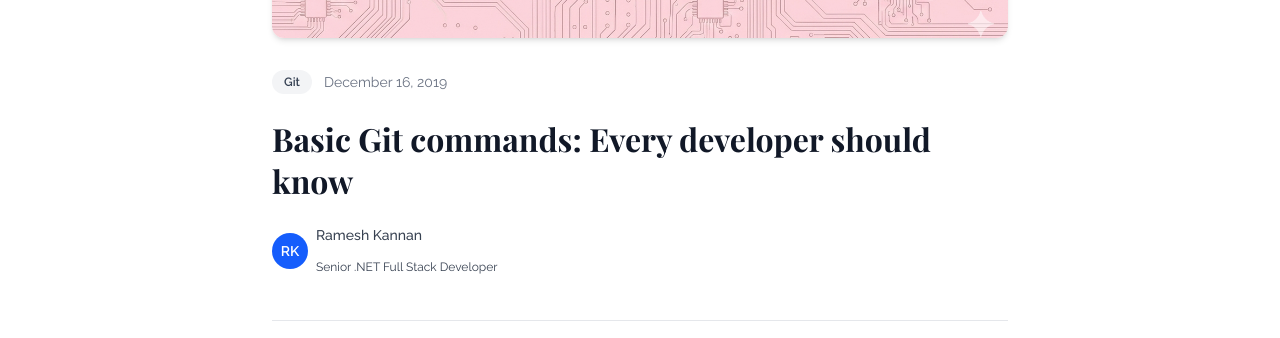
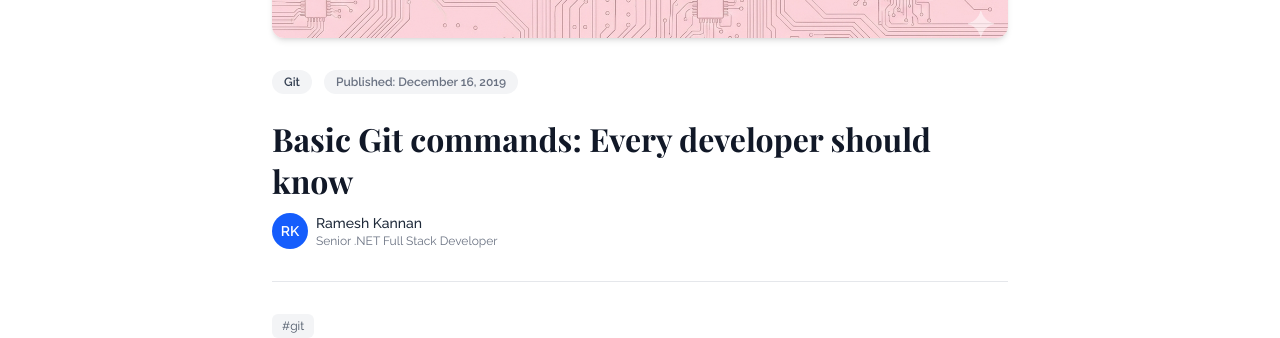
Before and after one commit to arasu-rrk/rameshkannan.github.io, a Next.js app: page /blog/basic-git-commands-every-developer-should-know in a window 1280 px wide. Shown: the part 589-927 px from the top of the page. Built offline with nearby package versions, Linux system fonts and the light colour scheme; no server answers.

Commit message:
SEO improvements

```diff
--- a/content/blogs/004-basic-git-commands-every-developer-should-know.md
+++ b/content/blogs/004-basic-git-commands-every-developer-should-know.md
@@ -1,6 +1,7 @@
 ---
 title: "Basic Git commands: Every developer should know"
 date: "2019-12-16"
+modifiedDate: "2026-10-15T15:34:43+01:00"
 excerpt: "A practical reference covering the essential Git commands for cloning, branching, staging, committing, pushing, and reverting changes."
 category: "Git"
 author: "Ramesh Kannan"
--- a/content/blogs/005-standardizing-dot-net-solutions-with-directory-build-props-and-centralized-package-management.md
+++ b/content/blogs/005-standardizing-dot-net-solutions-with-directory-build-props-and-centralized-package-management.md
@@ -1,6 +1,7 @@
 ---
 title: "Standardizing .NET Solutions with Directory.Build.props and Centralized Package Management"
 date: "2026-03-03"
+modifiedDate: "2026-03-03"
 excerpt: "Managing multiple .NET projects? This guide demonstrates how to centralize build settings and NuGet package versions using two powerful files, reducing duplication, simplifying upgrades, and strengthening dependency governance."
 category: ".NET"
 author: "Ramesh Kannan"
--- a/package.json
+++ b/package.json
@@ -4,6 +4,7 @@
   "private": true,
   "scripts": {
     "dev": "next dev --turbopack",
+    "prebuild": "bash scripts/update-blog-modified-dates.sh",
     "build": "next build",
     "start": "next start",
     "lint": "eslint ."
--- /dev/null
+++ b/scripts/blogs-to-update.json
@@ -0,0 +1,4 @@
+[
+  "004-*.md",
+  "005-*.md"
+]
--- a/src/app/about/page.tsx
+++ b/src/app/about/page.tsx
@@ -1,4 +1,19 @@
 import Image from "next/image";
+import type { Metadata } from "next";
+
+export const metadata: Metadata = {
+  title: "About | Ramesh Kannan",
+  description: "About Ramesh Kannan, Senior Software Engineer.",
+  alternates: { canonical: "/about" },
+  openGraph: {
+    type: "website",
+    title: "About | Ramesh Kannan",
+    description: "About Ramesh Kannan, Senior Software Engineer.",
+    url: "/about",
+    siteName: "Ramesh Kannan",
+    images: ["/images/me/ramesh-kannan.jpeg"],
+  },
+};
 
 export default function About() {
   return (
--- a/src/app/blog/[slug]/page.tsx
+++ b/src/app/blog/[slug]/page.tsx
@@ -1,4 +1,4 @@
-import { getAllBlogs, getBlogBySlug } from '@/lib/blog';
+import { getAllBlogs, getBlogBySlug, toIsoDateTime } from '@/lib/blog';
 import Image from 'next/image';
 import Link from 'next/link';
 import { notFound } from 'next/navigation';
@@ -35,9 +35,25 @@ export async function generateMetadata({ params }: { params: Promise<{ slug: str
   const { slug } = await params;
   const blog = await getBlogBySlug(slug).catch(() => null);
   if (!blog) return {};
+  const image = blog.coverImage || '/images/me/ramesh-kannan.jpeg';
+  const publishedTime = toIsoDateTime(blog.date);
+  const modifiedTime = toIsoDateTime(blog.modifiedDate);
   return {
     title: `${blog.title} | Ramesh Kannan`,
     description: blog.excerpt,
+    alternates: { canonical: `/blog/${blog.slug}` },
+    openGraph: {
+      type: 'article' as const,
+      title: `${blog.title} | Ramesh Kannan`,
+      description: blog.excerpt,
+      url: `/blog/${blog.slug}`,
+      siteName: 'Ramesh Kannan',
+      images: [image],
+      publishedTime,
+      modifiedTime,
+      authors: [blog.author],
+      tags: blog.tags,
+    },
   };
 }
 
@@ -48,9 +64,34 @@ export default async function BlogPostPage({ params }: { params: Promise<{ slug:
 
   const colors = categoryColors[blog.category] ?? { bg: 'bg-gray-100', text: 'text-gray-700' };
   const gradient = categoryGradients[blog.category] ?? 'from-gray-400 to-gray-600';
+  const image = blog.coverImage
+    ? new URL(blog.coverImage, 'https://rameshkannan.com').href
+    : 'https://rameshkannan.com/images/me/ramesh-kannan.jpeg';
+  const publishedTime = toIsoDateTime(blog.date);
+  const modifiedTime = toIsoDateTime(blog.modifiedDate);
+  const structuredData = {
+    '@context': 'https://schema.org',
+    '@type': 'BlogPosting',
+    headline: blog.title,
+    description: blog.excerpt,
+    image,
+    datePublished: publishedTime,
+    dateModified: modifiedTime,
+    author: {
+      '@type': 'Person',
+      name: blog.author,
+    },
+    mainEntityOfPage: `https://rameshkannan.com/blog/${blog.slug}`,
+  };
 
   return (
     <div className="min-h-screen py-12 px-4">
+      <script
+        type="application/ld+json"
+        dangerouslySetInnerHTML={{
+          __html: JSON.stringify(structuredData).replace(/</g, '\\u003c'),
+        }}
+      />
       <div className="max-w-4xl mx-auto">
         {/* Breadcrumb */}
         <nav className="mb-8 text-sm text-gray-500">
@@ -77,12 +118,23 @@ export default async function BlogPostPage({ params }: { params: Promise<{ slug:
           )}
         </div>
 
-        {/* Category + Date */}
+        {/* Category + publication dates */}
         <div className="flex flex-wrap items-center gap-3 mb-4">
           <span className={`text-xs font-semibold px-3 py-1 rounded-full ${colors.bg} ${colors.text}`}>
             {blog.category}
           </span>
-          <span className="text-sm text-gray-500">{formatDate(blog.date)}</span>
+          <span className={`text-xs px-3 py-1 rounded-full bg-gray-100`}>
+          <time className="text-xs font-semibold text-gray-500" dateTime={blog.date}>
+            Published: {formatDate(blog.date)}
+          </time>
+          </span>
+          {blog.displayModifiedDate && (
+                                        <span className={`text-xs px-3 py-1 rounded-full bg-gray-100`}>
+            <time className="text-xs font-semibold text-gray-500" dateTime={blog.displayModifiedDate}>
+              Last updated: {formatDate(blog.displayModifiedDate)}
+            </time>
+                                        </span>
+          )}
         </div>
 
         {/* Title */}
@@ -95,9 +147,9 @@ export default async function BlogPostPage({ params }: { params: Promise<{ slug:
           <div className="w-9 h-9 rounded-full bg-blue-600 flex items-center justify-center text-white text-sm font-bold">
             RK
           </div>
-          <div>
-            <p className="text-sm font-medium text-gray-800">{blog.author}</p>
-            <p className="text-xs text-gray-500">Senior .NET Full Stack Developer</p>
+          <div className="flex flex-col leading-tight">
+            <span className="text-sm font-medium text-gray-800">{blog.author}</span>
+            <span className="text-xs text-gray-500">Senior .NET Full Stack Developer</span>
           </div>
         </div>
 
--- a/src/app/blog/page.tsx
+++ b/src/app/blog/page.tsx
@@ -4,6 +4,15 @@ import BlogList from '@/components/BlogList';
 export const metadata = {
   title: 'Blog | Ramesh Kannan',
   description: 'Articles on .NET, cloud platforms, software architecture, and engineering best practices.',
+  alternates: { canonical: '/blog' },
+  openGraph: {
+    type: 'website' as const,
+    title: 'Blog | Ramesh Kannan',
+    description: 'Articles on .NET, cloud platforms, software architecture, and engineering best practices.',
+    url: '/blog',
+    siteName: 'Ramesh Kannan',
+    images: ['/images/me/ramesh-kannan.jpeg'],
+  },
 };
 
 export default async function BlogPage() {
--- a/src/app/layout.tsx
+++ b/src/app/layout.tsx
@@ -37,6 +37,15 @@ const raleway = Raleway({
 export const metadata: Metadata = {
   title: "Ramesh Kannan",
   description: "Senior .NET Full Stack developer",
+  metadataBase: new URL("https://rameshkannan.com"),
+  openGraph: {
+    type: "website",
+    title: "Ramesh Kannan",
+    description: "Senior .NET Full Stack developer",
+    url: "/",
+    siteName: "Ramesh Kannan",
+    images: ["/images/me/ramesh-kannan.jpeg"],
+  },
 };
 
 export default function RootLayout({
--- a/src/app/page.tsx
+++ b/src/app/page.tsx
@@ -1,5 +1,20 @@
 import Image from "next/image";
 import Link from "next/link";
+import type { Metadata } from "next";
+
+export const metadata: Metadata = {
+  title: "Ramesh Kannan",
+  description: "Senior Software Engineer specializing in .NET, cloud architecture, and scalable systems.",
+  alternates: { canonical: "/" },
+  openGraph: {
+    type: "website",
+    title: "Ramesh Kannan",
+    description: "Senior Software Engineer specializing in .NET, cloud architecture, and scalable systems.",
+    url: "/",
+    siteName: "Ramesh Kannan",
+    images: ["/images/me/ramesh-kannan.jpeg"],
+  },
+};
 
 export default function Home() {
   return (
--- a/src/lib/blog.ts
+++ b/src/lib/blog.ts
@@ -23,6 +23,8 @@ export type Blog = {
   slug: string;
   title: string;
   date: string;
+  displayModifiedDate?: string;
+  modifiedDate: string;
   excerpt: string;
   category: string;
   author: string;
@@ -30,6 +32,10 @@ export type Blog = {
   tags: string[];
   content?: string;
 };
+
+export function toIsoDateTime(date: string): string {
+  return date.includes('T') ? date : `${date.slice(0, 10)}T00:00:00Z`;
+}
 
 function fileNameToSlug(fileName: string): string {
   return fileName.replace(/\.md$/, '').replace(/^\d+-/, '');
@@ -49,6 +55,10 @@ export async function getAllBlogs(): Promise<Blog[]> {
         slug,
         title: data.title as string,
         date: data.date as string,
+        displayModifiedDate: typeof data.displayModifiedDate === 'string' && data.displayModifiedDate.trim()
+          ? data.displayModifiedDate
+          : undefined,
+        modifiedDate: (data.modifiedDate as string) ?? (data.date as string),
         excerpt: data.excerpt as string,
         category: data.category as string,
         author: data.author as string,
@@ -81,6 +91,10 @@ export async function getBlogBySlug(slug: string): Promise<Blog> {
     slug,
     title: data.title as string,
     date: data.date as string,
+    displayModifiedDate: typeof data.displayModifiedDate === 'string' && data.displayModifiedDate.trim()
+      ? data.displayModifiedDate
+      : undefined,
+    modifiedDate: (data.modifiedDate as string) ?? (data.date as string),
     excerpt: data.excerpt as string,
     category: data.category as string,
     author: data.author as string,
```
Also changed, not shown: 2 other files (tests, documents, lock files or other folders).
